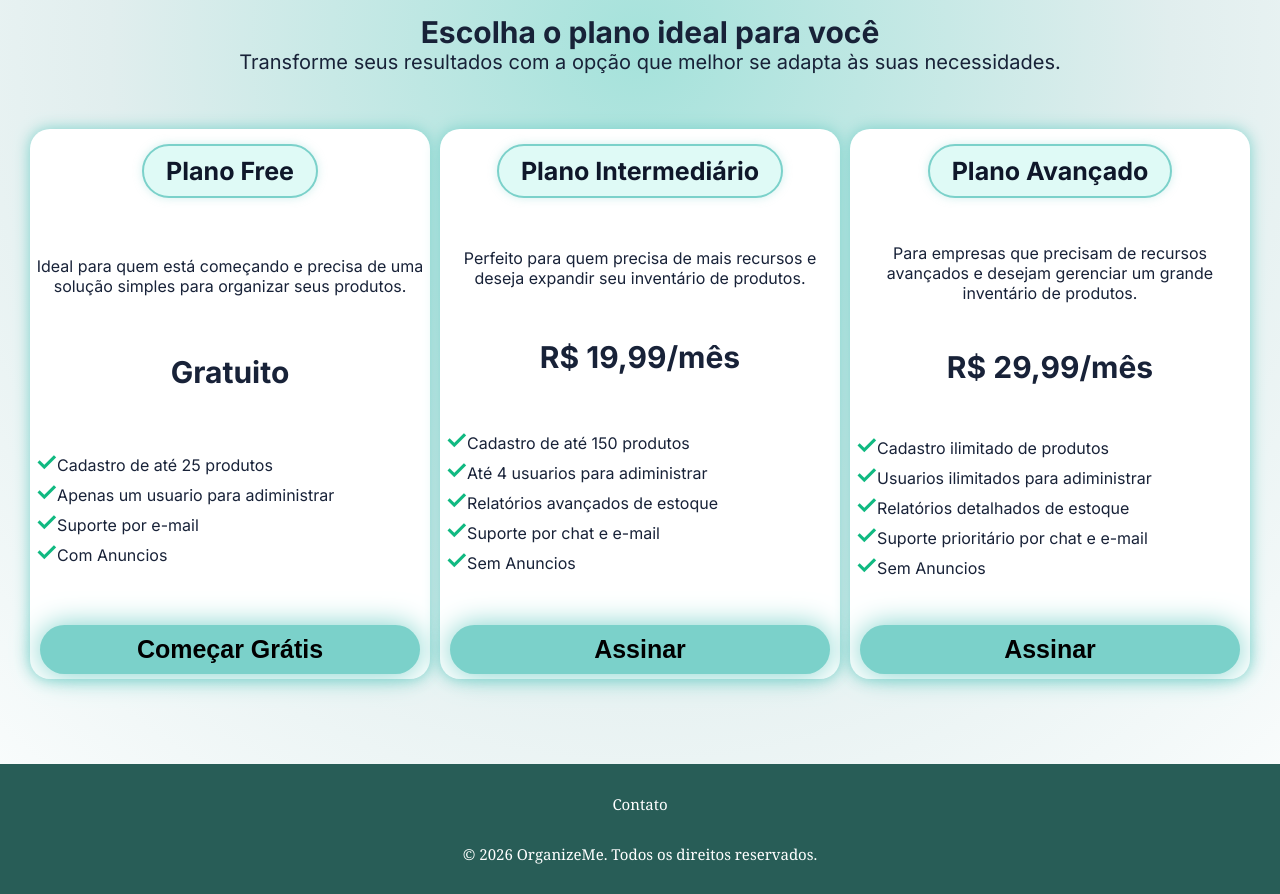
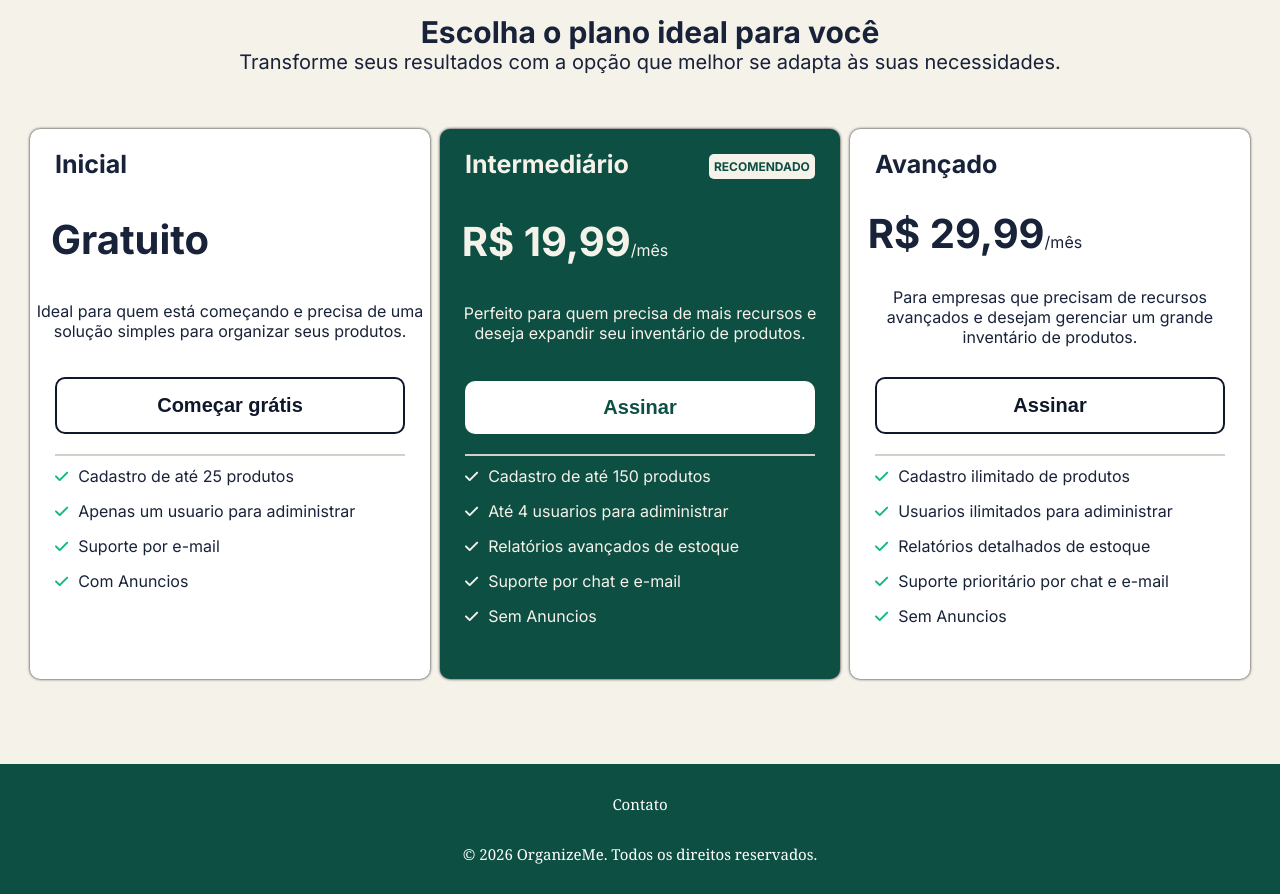
Before and after one commit to briandevbr/OrganizeMe, a plain HTML site: page index.html in a window 1280 px wide. Shown: the part 800-1694 px from the top of the page. Drawn offline with Linux system fonts and the light colour scheme.

Commit message:
style(planos): redesign dos cards e destaque no plano recomendado

```diff
--- a/front/CSS/estilo.css
+++ b/front/CSS/estilo.css
@@ -18,8 +18,8 @@ html {
 
 body {
    font-family: Arial, sans-serif;
-     background: radial-gradient(circle, #a5e2db, #e1eeee, #feffff);
     color: #182238;
+    background-color: #F5F2EA;
 }
 
 .navbar {
@@ -212,26 +212,49 @@ h1 {
     margin-top: 120px; /*Distancia das caixas dos planos*/
     perspective: 1200px;
     position: relative;
-    margin-bottom: 100px; /*Distancia do rodapé*/
 }
 .container-planos li::before {
-    content: "✓";
+    content: "\f00c";
+    font-family: "Font Awesome 6 Free";
     color: #10b981;
     font-weight: bold;
-    font-size: 25px;
+    font-size: 15px;
+    margin-right: 10px;
 }
-.plano01, .plano02, .plano03 {
+.plano01, .plano03 {
      background-color: #ffffff;
     width: 400px;
     height:550px;
     padding: 5px;
     display: flex;
     flex-direction: column;
-    border-radius: 20px;
-    justify-content: space-between;
-    box-shadow: 0 0 15px #7BD1CA;
+    border-radius: 10px;
+    box-shadow: 0 0 3px #121212;
 }
-
+.plano02 {
+    background-color: #0E4F43;
+    width: 400px;
+    height:550px;
+    padding: 5px;
+    display: flex;
+    flex-direction: column;
+    border-radius: 10px;
+    box-shadow: 0 0 3px #121212;
+    color: #F5F2EA;
+    .card-lista li::before{
+        color: #F5F2EA;
+    }
+    .botaop{
+        color: #0E4F43;
+        border: none;
+    }
+}
+.card-lista{
+ display: flex;
+ flex-direction: column;
+ gap: 15px;
+ margin-left: 20px;
+}
 .plano-card {
     opacity: 0;
     transform: rotateY(90deg);
@@ -264,30 +287,37 @@ h1 {
 }
 /*Botão de escolher o plano*/
 .botaop{
-    font-size: 25px;
+    font-size: 20px;
     font-weight: 600;
-    padding: 10px;
-    border-radius: 50px;
-    border:0;
-    width: 380px;
-    cursor: pointer;
-    background-color: #7BD1CA;
-    box-shadow: 0 0 15px #7BD1CA;
-    animation: pulse 1.5s infinite;
-    transition: transform 0.2s ease, filter 0.2s ease, box-shadow 0.2s ease;
+    padding: 15px;
+    border-radius: 10px;
+    width: 350px;
+        display: inline-block;
+    color: #0f172a;
+    text-decoration: none;
+        border: 2px solid #0f172a;
+            cursor: pointer;
+    background-color: #FFFFFF;
+}
+.linha-horizontal {
+    width: 350px;
+    border-top: 2px solid #d3d0c9;
+    margin: 10px 0;
+    transform: translateX(20px);
 }
 .titulo-plano{
     font-size: 25px;
     display: inline-block;
-    background: #dffaf6;
-    color: #0f172a;
-    padding: 10px 22px;
-    border-radius: 999px;
-    border: 2px solid #7BD1CA;
-    box-shadow: 0 0 10px rgba(123, 209, 202, 0.35);
-    margin: 10px auto 0;
-    text-align: center;
-    width: fit-content;
+    margin-top: 15px;
+    display: flex;
+    margin-left: 20px;
+}
+.base-planos {
+  display: flex;
+  flex-direction: column;
+  justify-content: space-between;
+  height: 300px;
+  margin-bottom: 10px;
 }
 /*Lista do que tem em cada plano*/
 .card-lista{
@@ -296,8 +326,33 @@ h1 {
     text-align: left
 }
 .preco{
-    font-size: 30px;
+    font-size: 40px;
     font-weight: bold;
+    transform: translateX(-100px);
+
+}
+.mes-preco {
+    font: 20px;
+}
+.valores {
+    transform: translateX(-75px);
+}
+.valores1{
+   transform: translateX(-100px);
+}
+.plano2Recomendado{
+    display: flex;
+    flex-direction: row;
+    .recomendado{
+        margin-left: 80px;
+        margin-top: 20px;
+        font-size: 12px;
+        font-weight: 800;
+        background-color: #F5F2EA;
+        border-radius: 5px;
+        color: #0E4F43;
+        padding: 5px;
+    }
 }
 /*Animação cartas*/
 .stack {
@@ -352,7 +407,7 @@ h1 {
     box-shadow: 0 20px 30px rgba(15, 23, 42, 0.2);
 }
 .rodape {
-    background-color: #285D57; /* Cor de fundo do rodapé */
+    background-color: #0E4F43; /* Cor de fundo do rodapé */
     padding: 30px 20px;
     margin-top: 150px;
     text-align: center;
--- a/index.html
+++ b/index.html
@@ -9,6 +9,7 @@
     <link rel="preconnect" href="https://fonts.gstatic.com" crossorigin>
     <link href="https://fonts.googleapis.com/css2?family=Inter:wght@400;700&display=swap" rel="stylesheet">
     <link rel="stylesheet" href="front/CSS/estilo.css">
+    <link rel="stylesheet" href="https://cdnjs.cloudflare.com/ajax/libs/font-awesome/6.5.1/css/all.min.css">
 </head>
 <body>
     <header class="navbar">
@@ -57,21 +58,28 @@
 
             <div class = "container-planos"> <!--Caixa onde esta os planos-->
                 <div class = "plano01 plano-card">
-                    <h3 class="titulo-plano">Plano Free</h3>
-                    <p>Ideal para quem está começando e precisa de uma solução simples para organizar seus produtos.</p>
-                    <p class="preco">Gratuito</p>
+                    <div class="base-planos">
+                        <h3 class="titulo-plano">Inicial</h3>
+                        <p class="valores1"> <span class="preco">Gratuito</span></p>
+                        <p>Ideal para quem está começando e precisa de uma solução simples para organizar seus produtos.</p>
+                        <a href="front/HTML/cadastro.html"><button type="button" class="botaop">Começar grátis</button></a> <!--Botão para o plano free-->
+                    </div>
+                    <div class="linha-horizontal"></div>
                     <ul class="card-lista">
                         <li>Cadastro de até 25 produtos</li>
                         <li>Apenas um usuario para adiministrar</li>
                         <li>Suporte por e-mail</li>
-                        <li>Com Anuncios</li>
+                        <li class="anuncio">Com Anuncios</li>
                     </ul>
-                    <a href="front/HTML/cadastro.html"><button type="button" class="botaop">Começar Grátis</button></a>  <!--Botão para o plano free-->
                 </div>
                 <div class="plano02 plano-card">
-                    <h3 class="titulo-plano">Plano Intermediário</h3>
-                    <p>Perfeito para quem precisa de mais recursos e deseja expandir seu inventário de produtos.</p>
-                    <p class="preco">R$ 19,99/mês</p>
+                    <div class="base-planos">
+                        <div class="plano2Recomendado"><h3 class="titulo-plano"> Intermediário</h3><span class="recomendado">RECOMENDADO</span></div>
+                        <p class="valores"> <span class="preco">R$ 19,99</span class="mes-preco"><span>/mês</span></p>
+                        <p>Perfeito para quem precisa de mais recursos e deseja expandir seu inventário de produtos.</p>
+                        <a href="front/HTML/cadastro.html"><button type="button" class="botaop">Assinar</button></a> <!--Botão para o plano Intermediário-->
+                    </div>
+                    <div class="linha-horizontal"></div>
                     <ul class="card-lista">
                         <li>Cadastro de até 150 produtos</li>
                         <li>Até 4 usuarios para adiministrar</li>
@@ -79,12 +87,15 @@
                         <li>Suporte por chat e e-mail</li>
                         <li>Sem Anuncios</li>
                     </ul>
-                    <a href="front/HTML/cadastro.html"><button type="button" class="botaop">Assinar</button></a> <!--Botão para o plano Intermediário-->
                 </div>
                 <div class="plano03 plano-card">
-                    <h3 class="titulo-plano">Plano Avançado</h3>
-                    <p>Para empresas que precisam de recursos avançados e desejam gerenciar um grande inventário de produtos.</p>
-                    <p class="preco">R$ 29,99/mês</p>
+                    <div class="base-planos">
+                    <h3 class="titulo-plano"> Avançado</h3>
+                        <p class="valores"><span class="preco">R$ 29,99</span><span class="mes-preco">/mês</span></p>
+                        <p>Para empresas que precisam de recursos avançados e desejam gerenciar um grande inventário de produtos.</p>
+                        <a href="front/HTML/cadastro.html"><button type="button" class="botaop">Assinar</button></a> <!--Botão para plano Avançado-->
+                    </div>
+                    <div class="linha-horizontal"></div>
                     <ul class="card-lista">
                         <li>Cadastro ilimitado de produtos</li>
                         <li>Usuarios ilimitados para adiministrar</li>
@@ -92,7 +103,6 @@
                         <li>Suporte prioritário por chat e e-mail</li>
                         <li>Sem Anuncios</li>
                     </ul>
-                       <a href="front/HTML/cadastro.html"><button type="button" class="botaop">Assinar</button></a> <!--Botão para plano Avançado-->
                 </div>
             </div>
 
```
